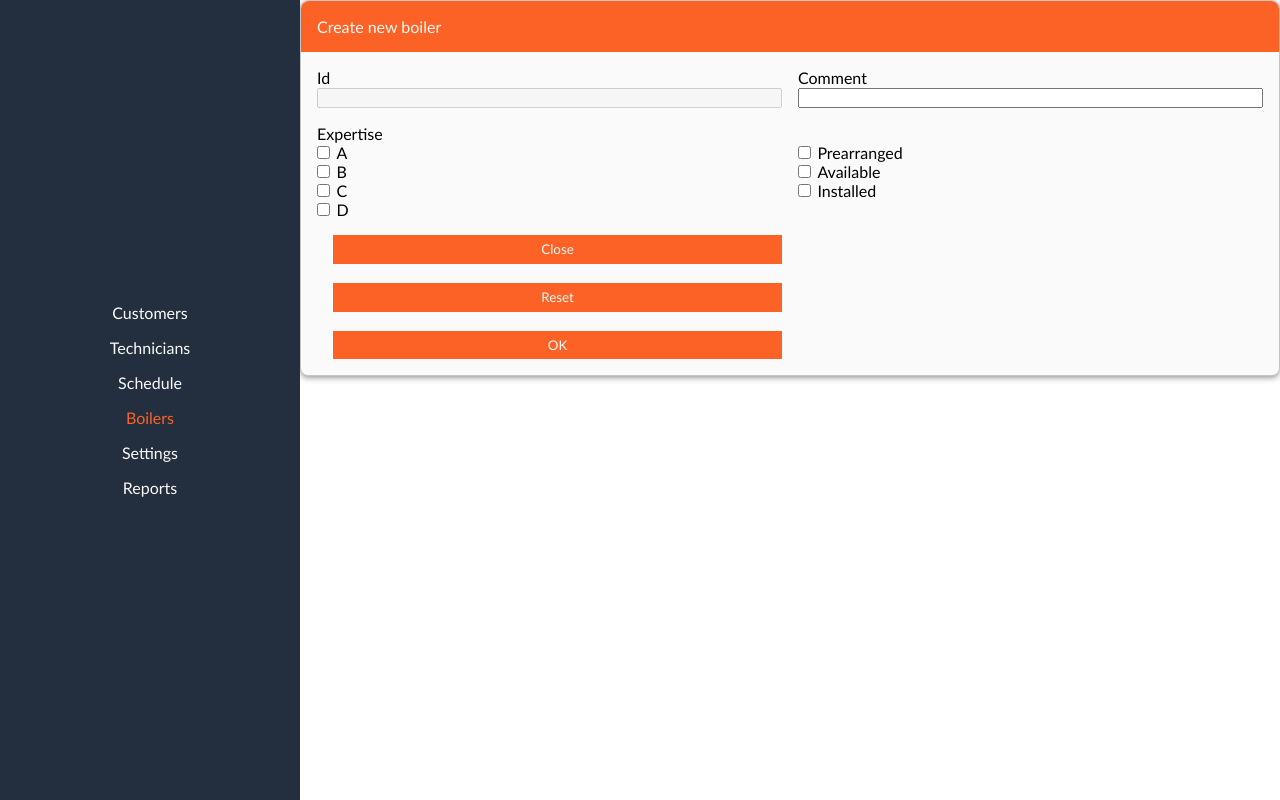
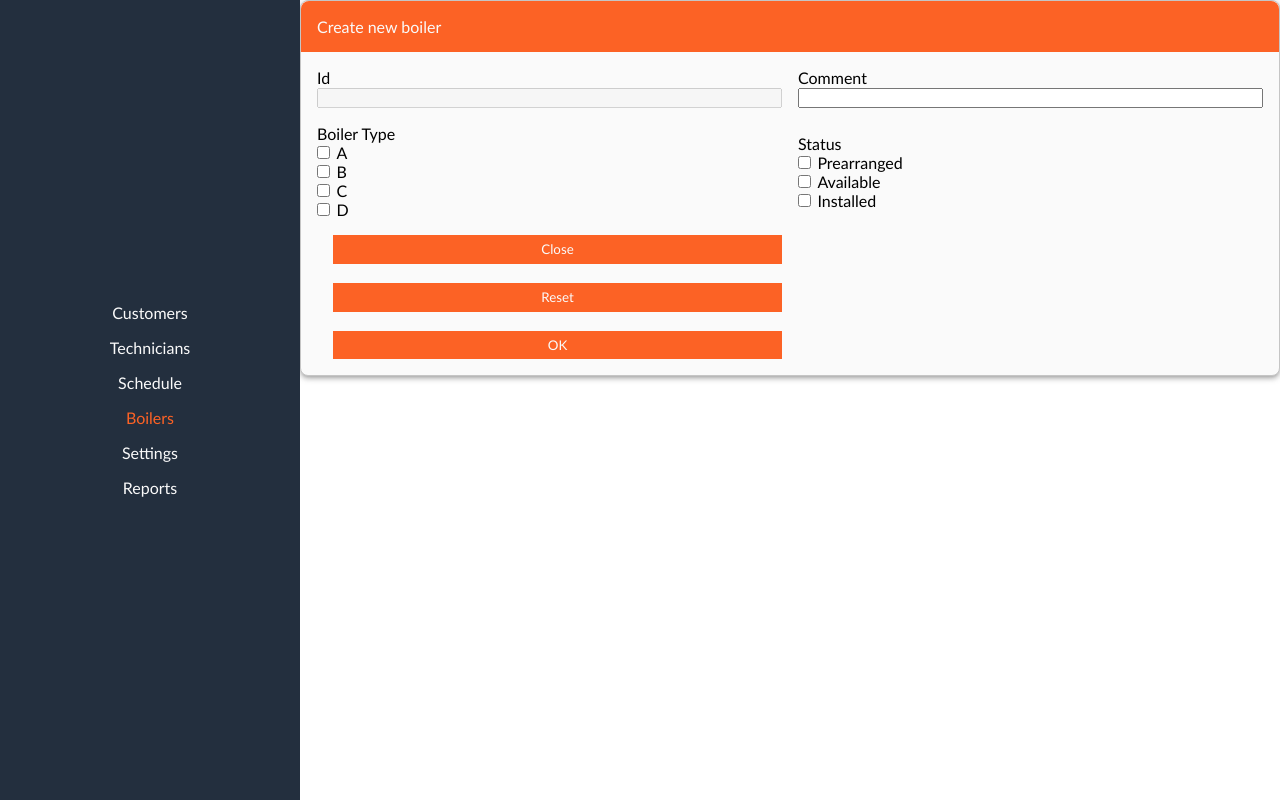
Before and after one commit to AlvaroAPansa/caldar-week12, a React (Create React App) app: page /boilers/1 in a window 1280 px wide. Built offline with nearby package versions, Linux system fonts and the light colour scheme.

Commit message:
changed boiler pages and reducer

```diff
--- a/src/components/pages/BoilerDetail/BoilerDetail.jsx
+++ b/src/components/pages/BoilerDetail/BoilerDetail.jsx
@@ -68,10 +68,10 @@ function BoilerDetail({ id }) {
               </Field>
 
               <div className={styles.checkboxes}>
-                <span>Expertise</span>
+                <span>Boiler Type</span>
                 <br />
                 <Field
-                  name="expertise"
+                  name="typeId"
                   component="input"
                   type="checkbox"
                   value="A"
@@ -80,7 +80,7 @@ function BoilerDetail({ id }) {
                 <label htmlFor="A">A</label>
                 <br />
                 <Field
-                  name="expertise"
+                  name="typeId"
                   component="input"
                   type="checkbox"
                   value="B"
@@ -89,7 +89,7 @@ function BoilerDetail({ id }) {
                 <label htmlFor="B">B</label>
                 <br />
                 <Field
-                  name="expertise"
+                  name="typeId"
                   component="input"
                   type="checkbox"
                   value="C"
@@ -98,7 +98,7 @@ function BoilerDetail({ id }) {
                 <label htmlFor="C">C</label>
                 <br />
                 <Field
-                  name="expertise"
+                  name="typeId"
                   component="input"
                   type="checkbox"
                   value="D"
@@ -108,6 +108,8 @@ function BoilerDetail({ id }) {
               </div>
 
               <div className={styles.checkboxes}>
+              <span>Status</span>
+              <br />
               <Field
                   name="status"
                   component="input"
--- a/src/components/pages/Boilers/Boilers.jsx
+++ b/src/components/pages/Boilers/Boilers.jsx
@@ -50,7 +50,7 @@ function Boilers({ history }) {
             },
             {
               order: 2,
-              displayName: "Type Id",
+              displayName: "Boiler type",
               dataName: "typeId",
             },
             {
--- a/src/redux/reducers/boilersReducer.js
+++ b/src/redux/reducers/boilersReducer.js
@@ -15,7 +15,7 @@ const initialState = {
     id: "",
     status: "",
     comment: "",
-    expertise: [],
+    typeId: "",
   },
 };
 
@@ -24,7 +24,7 @@ function refactorData(data) {
     id: data.id,
     status: data.status,
     comment: data.comment,
-    expertise: data.expertise,
+    typeId: data.typeId,
   };
 }
 
```
